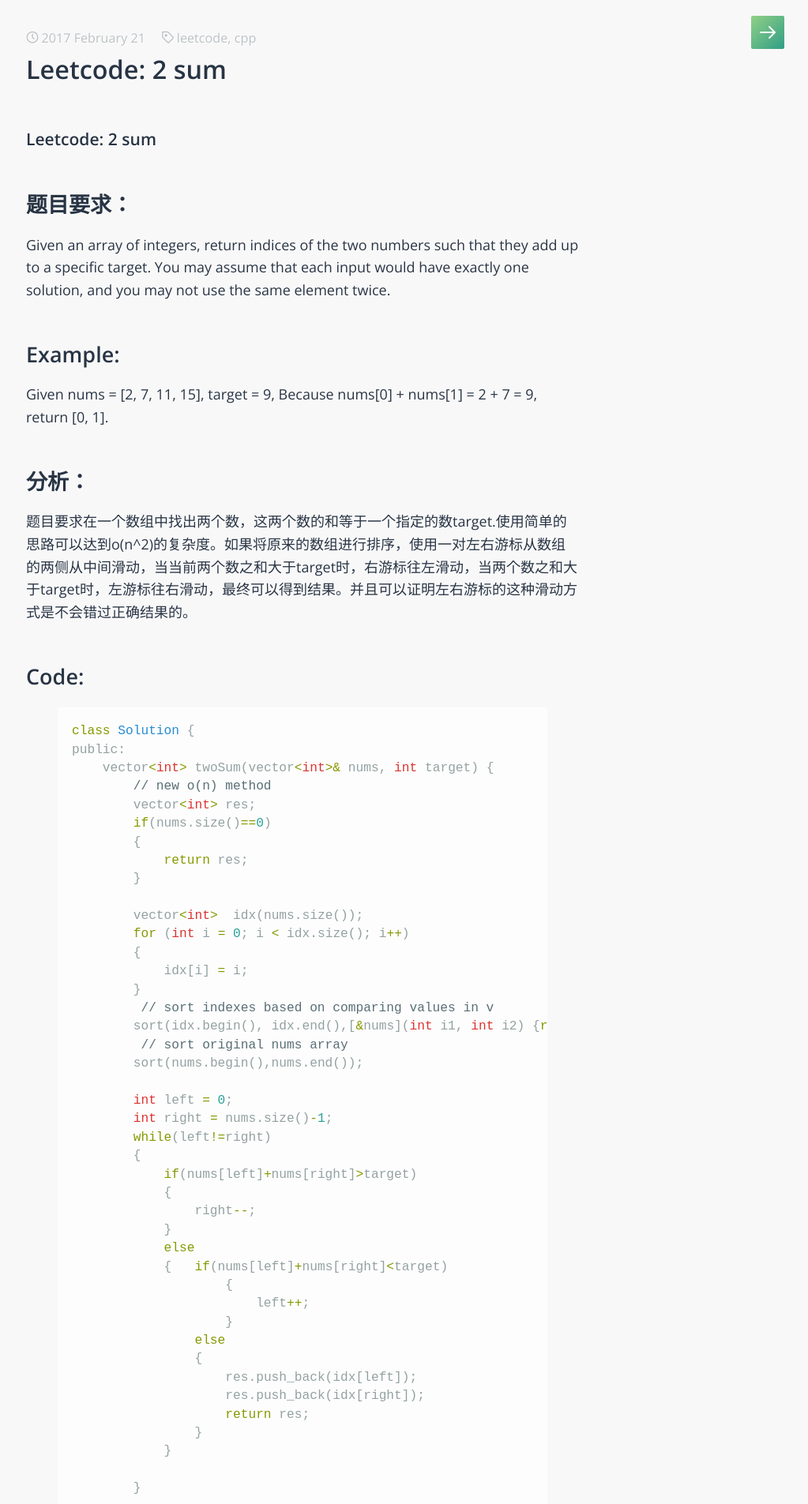
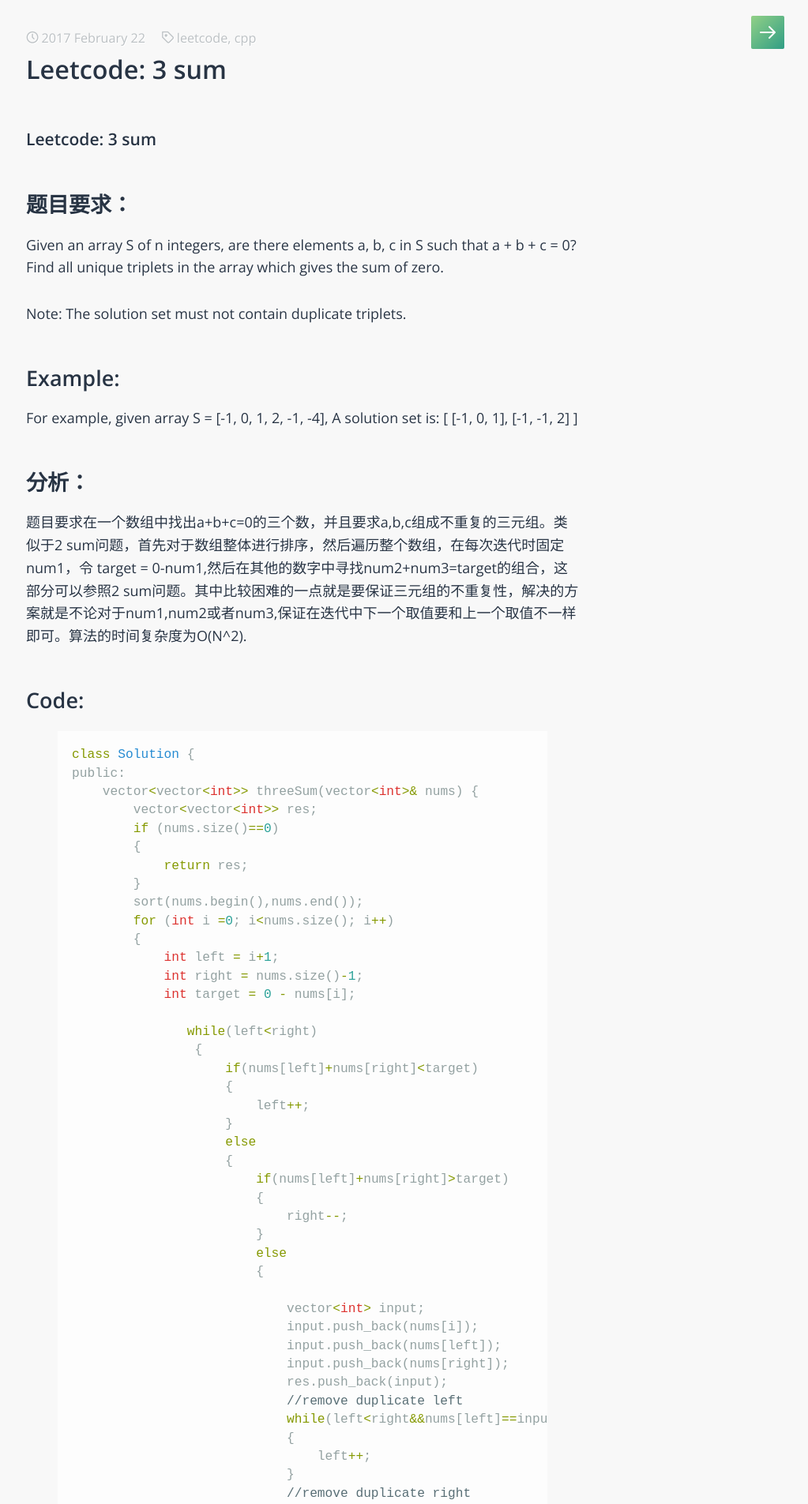
Before and after one commit to Weishenghua/Weishenghua.github.io, a Jekyll site: the page built from _posts/2017-02-22-leetcode-3-sum.markdown, in a window 1280 px wide. Shown: the top 1905 px of the page at 79% size, without its empty margins (257-1280 px from the left). Built offline with Jekyll 4.4.1, drawn with Linux system fonts in a browser that asks for light colours; some web fonts are replaced; some of the changed text lies outside the part shown.

Commit message:
Update 2017-02-22-leetcode-3-sum.markdown

```diff
--- a/_posts/2017-02-22-leetcode-3-sum.markdown
+++ b/_posts/2017-02-22-leetcode-3-sum.markdown
@@ -1,101 +1,83 @@
 ---
 layout: post
-title:  "Leetcode: 2 sum"
-date:   2017-02-21
+title:  "Leetcode: 3 sum"
+date:   2017-02-22
 categories: leetcode cpp
 tags: leetcode cpp
 ---
 
-### Leetcode: 2 sum
+### Leetcode: 3 sum
 ## 题目要求：
-Given an array of integers, return indices of the two numbers such that they add up to a specific target.
-You may assume that each input would have exactly one solution, and you may not use the same element twice.
+Given an array S of n integers, are there elements a, b, c in S such that a + b + c = 0? Find all unique triplets in the array which gives the sum of zero.
+
+Note: The solution set must not contain duplicate triplets.
 ## Example:
-Given nums = [2, 7, 11, 15], target = 9,
-Because nums[0] + nums[1] = 2 + 7 = 9,
-return [0, 1].
+For example, given array S = [-1, 0, 1, 2, -1, -4],
+A solution set is:
+[
+  [-1, 0, 1],
+  [-1, -1, 2]
+]
 ## 分析：
-题目要求在一个数组中找出两个数，这两个数的和等于一个指定的数target.使用简单的思路可以达到o(n^2)的复杂度。如果将原来的数组进行排序，使用一对左右游标从数组的两侧从中间滑动，当当前两个数之和大于target时，右游标往左滑动，当两个数之和大于target时，左游标往右滑动，最终可以得到结果。并且可以证明左右游标的这种滑动方式是不会错过正确结果的。
+题目要求在一个数组中找出a+b+c=0的三个数，并且要求a,b,c组成不重复的三元组。类似于2 sum问题，首先对于数组整体进行排序，然后遍历整个数组，在每次迭代时固定num1，令 target = 0-num1,然后在其他的数字中寻找num2+num3=target的组合，这部分可以参照2 sum问题。其中比较困难的一点就是要保证三元组的不重复性，解决的方案就是不论对于num1,num2或者num3,保证在迭代中下一个取值要和上一个取值不一样即可。算法的时间复杂度为O(N^2).
 ## Code:
 {% highlight c++ lineno %}
 class Solution {
 public:
-    vector<int> twoSum(vector<int>& nums, int target) {
-        // new o(n) method
-        vector<int> res;
-        if(nums.size()==0)
+    vector<vector<int>> threeSum(vector<int>& nums) {
+        vector<vector<int>> res;
+        if (nums.size()==0)
         {
             return res;
         }
+        sort(nums.begin(),nums.end());
+        for (int i =0; i<nums.size(); i++)
+        {
+            int left = i+1;
+            int right = nums.size()-1;
+            int target = 0 - nums[i];
 
-        vector<int>  idx(nums.size());
-        for (int i = 0; i < idx.size(); i++)
-        {
-            idx[i] = i;
-        }
-         // sort indexes based on comparing values in v
-        sort(idx.begin(), idx.end(),[&nums](int i1, int i2) {return nums[i1] < nums[i2];});
-         // sort original nums array
-        sort(nums.begin(),nums.end());
-
-        int left = 0;
-        int right = nums.size()-1;
-        while(left!=right)
-        {
-            if(nums[left]+nums[right]>target)
-            {
-                right--;
-            }
-            else
-            {   if(nums[left]+nums[right]<target)
+               while(left<right)
+                {
+                    if(nums[left]+nums[right]<target)
                     {
                         left++;
                     }
-                else
-                {
-                    res.push_back(idx[left]);
-                    res.push_back(idx[right]);
-                    return res;
+                    else
+                    {
+                        if(nums[left]+nums[right]>target)
+                        {
+                            right--;
+                        }
+                        else
+                        {
+
+                            vector<int> input;
+                            input.push_back(nums[i]);
+                            input.push_back(nums[left]);
+                            input.push_back(nums[right]);
+                            res.push_back(input);
+                            //remove duplicate left
+                            while(left<right&&nums[left]==input[1])
+                            {
+                                left++;
+                            }
+                            //remove duplicate right
+                            while(left<right&&nums[left]==input[2])
+                            {
+                                right--;
+                            }
+                        }
+
+                    }
+
                 }
+          //remove duplicate i
+           while (i + 1 < nums.size() && nums[i + 1] == nums[i])
+            {
+                i++;
             }
 
-        }
-
-    }
-};
-{% endhighlight %}
-
-## 另一种思路：
-对于两个数字求和的问题，还可以将每一个数字存储到hashtable中，然后遍历整个数组，查找hashtable 中是否包含 target - current_num这个数，每一次查询只需要O(1)的时间复杂度，总的时间复杂度为O(N).不过由于使用了hashtable，增加了额外的空间。
-
-## Code:
-{% highlight c++ lineno %}
-class Solution {
-public:
-    vector<int> twoSum(vector<int>& nums, int target) {
-        // hashmap version
-        vector<int> res;
-        if(nums.size()==0)
-        {
-            return res;
-        }
-        unordered_map<int, int> IntHash;
-        for (int i=0; i<nums.size();i++)
-        {
-            IntHash[nums[i]] = i;
-        }
-        for (int i=0; i<nums.size();i++)
-        {
-            int complement = target - nums[i];
-            if(IntHash.find(complement) != IntHash.end())
-            {
-                if(i!=IntHash[complement])
-                {
-                    res.push_back(i);
-                    res.push_back(IntHash[complement]);
-                    return res;
-                }
-            }
         }
         return res;
     }
```
